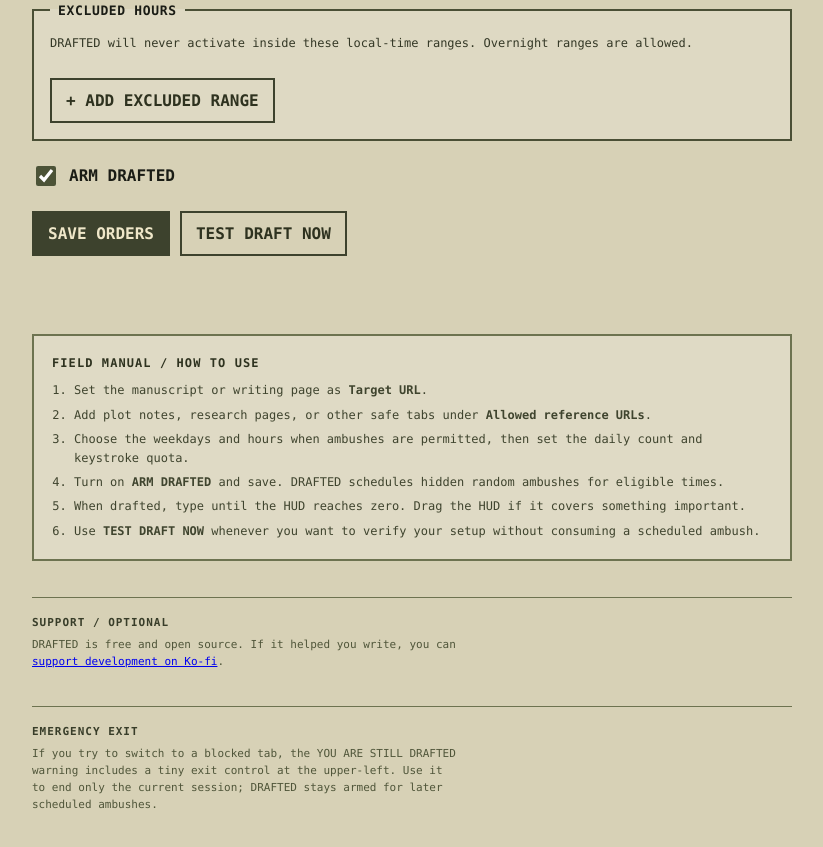
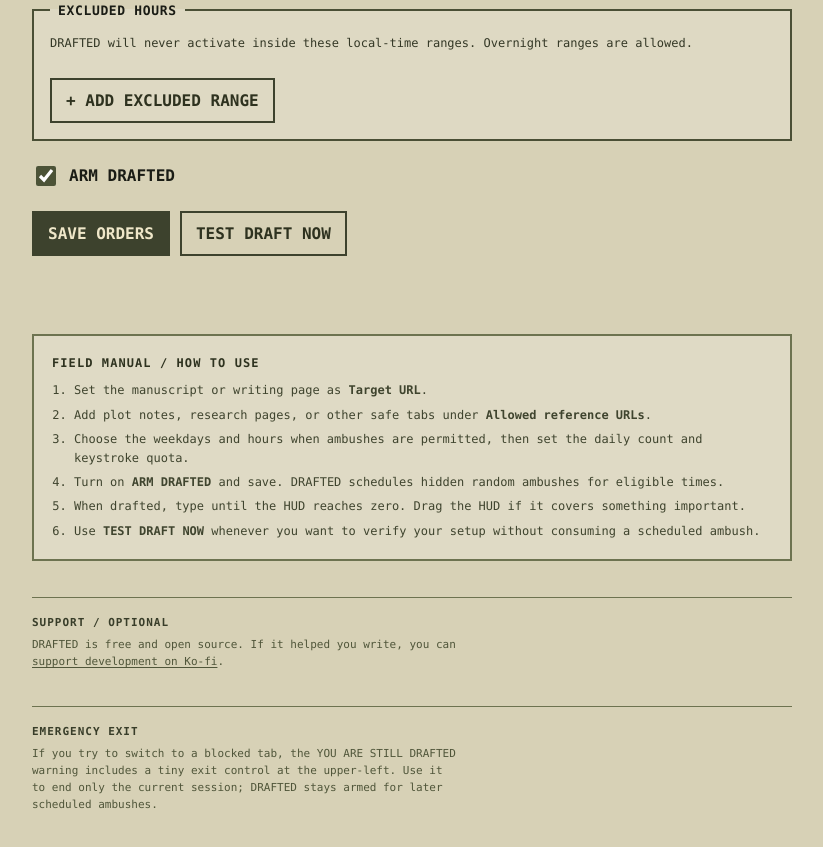
Before and after one commit to yo4e/DRAFTED, a website with bundled scripts: page options.html in a window 1280 px wide. Shown: the part 949-1796 px from the top of the page, without its empty margins (228-1051 px from the left). Built offline with nearby package versions, Linux system fonts and the light colour scheme; some packages are replaced by stand-ins of ours.

Commit message:
Keep optional support link visually secondary

```diff
--- a/options.css
+++ b/options.css
@@ -101,3 +101,4 @@
   letter-spacing: .09em;
 }
 .safety-note p { margin: 0; max-width: 64ch; }
+.safety-note a { color: inherit; text-underline-offset: 2px; }
```
